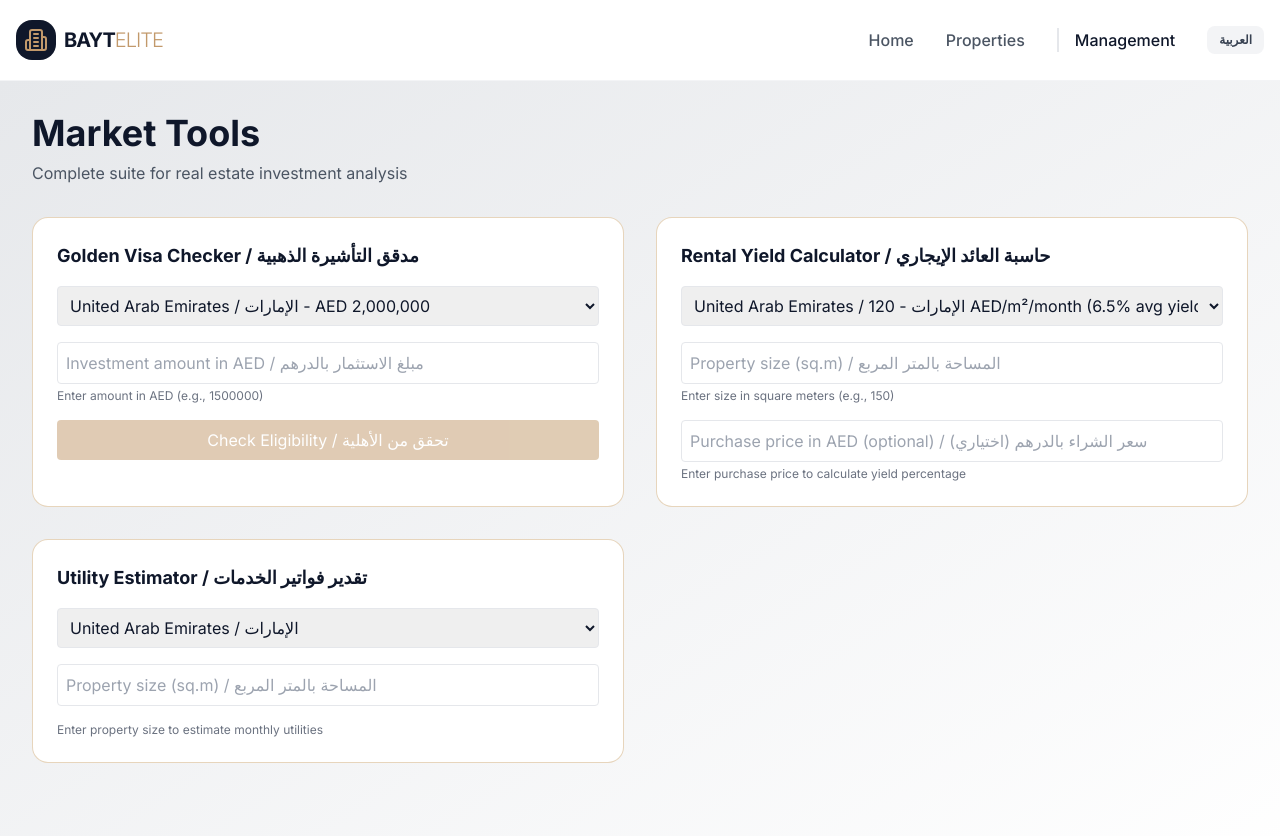
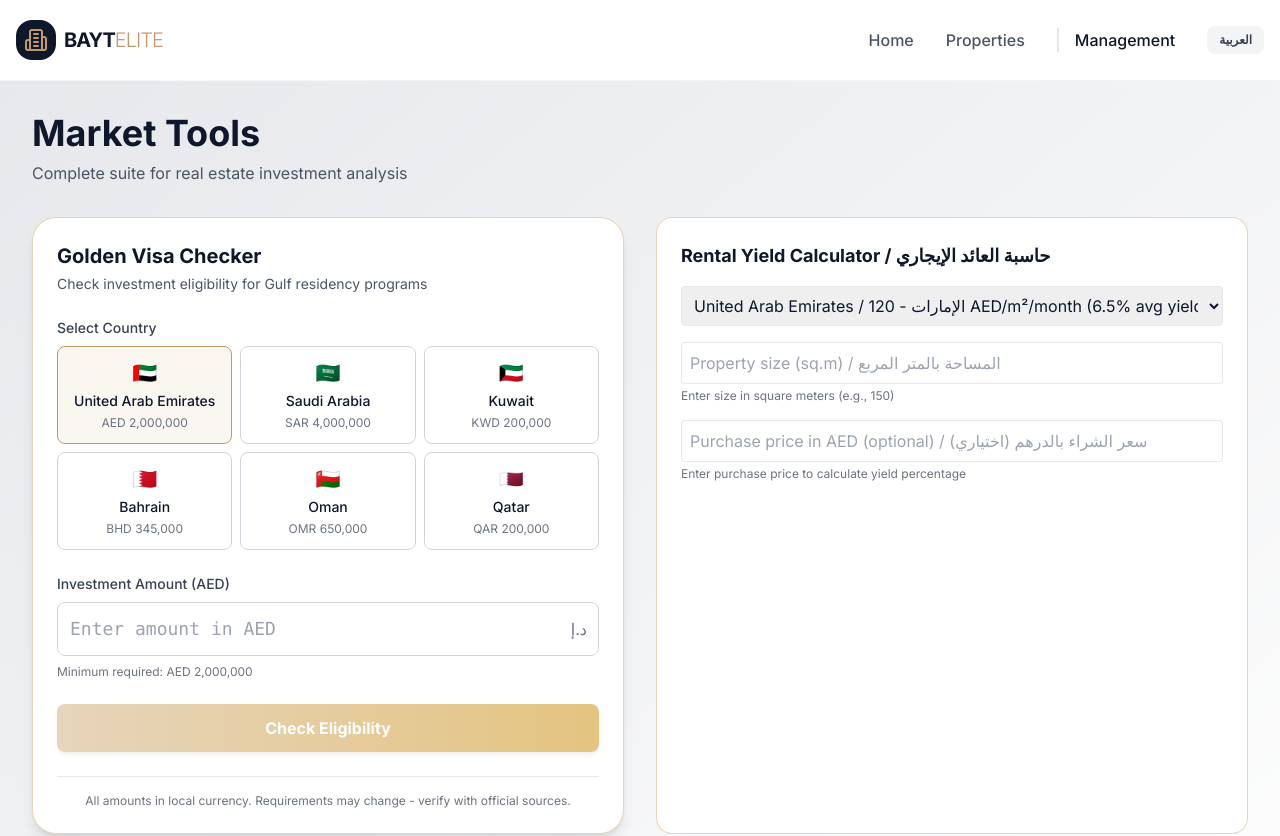
Before and after one commit to fazetdev/baytelitet, a Next.js app: page /market-tools in a window 1280 px wide. Shown: the top 836 px of the page. Built offline with nearby package versions, Linux system fonts and the light colour scheme.

Commit message:
fix: update MarketHighlights and refine Golden Visa logic for accuracy

```diff
--- a/app/home/MarketHighlights.tsx
+++ b/app/home/MarketHighlights.tsx
@@ -17,22 +17,13 @@ const stats: Stat[] = [
 ];
 
 export default function MarketHighlights(): JSX.Element {
-  const { lang, toggleLanguage } = useLanguage();
+  const { lang } = useLanguage(); // REMOVED: toggleLanguage
   const isRTL = lang === 'ar';
 
   return (
     <section className="py-16 bg-bayt-dark text-white" dir={isRTL ? 'rtl' : 'ltr'}>
       <div className="container mx-auto px-6">
-        {/* Language Toggle */}
-        <div className="flex justify-end mb-6">
-          <button
-            onClick={toggleLanguage}
-            className="flex items-center gap-2 px-4 py-2 rounded-full bg-white text-bayt-dark font-medium border border-bayt-cool/30 hover:border-bayt-warm transition-colors"
-            aria-label={isRTL ? 'التبديل إلى الإنجليزية' : 'Switch to Arabic'}
-          >
-            {isRTL ? 'AR' : 'EN'}
-          </button>
-        </div>
+        {/* REMOVED: Duplicate language toggle button */}
 
         {/* Stats Grid */}
         <div className="grid grid-cols-2 md:grid-cols-4 gap-8 text-center">
--- a/app/market-tools/GoldenVisaChecker.tsx
+++ b/app/market-tools/GoldenVisaChecker.tsx
@@ -1,38 +1,127 @@
 'use client';
 
-import { useState, useEffect } from 'react';
+import { useState, useEffect, FC } from 'react';
 
 interface Country {
   code: string;
   nameEn: string;
   nameAr: string;
-  goldenVisaThreshold: number;
+  currency: string;
+  currencySymbol: string;
+  threshold: number;
+  currencyLocale: string;
+  flagEmoji: string;
+}
+
+interface GoldenVisaCheckerProps {
+  lang?: 'en' | 'ar';
 }
 
 const countries: Country[] = [
-  { code: 'UAE', nameEn: 'United Arab Emirates', nameAr: 'الإمارات', goldenVisaThreshold: 2000000 },
-  { code: 'BHR', nameEn: 'Bahrain', nameAr: 'البحرين', goldenVisaThreshold: 345000 },
-  { code: 'OM', nameEn: 'Oman', nameAr: 'عمان', goldenVisaThreshold: 650000 },
-  { code: 'QA', nameEn: 'Qatar', nameAr: 'قطر', goldenVisaThreshold: 200000 },
+  {
+    code: 'UAE',
+    nameEn: 'United Arab Emirates',
+    nameAr: 'الإمارات',
+    currency: 'AED',
+    currencySymbol: 'د.إ',
+    threshold: 2000000,
+    currencyLocale: 'en-AE',
+    flagEmoji: '🇦🇪'
+  },
+  {
+    code: 'SA',
+    nameEn: 'Saudi Arabia',
+    nameAr: 'السعودية',
+    currency: 'SAR',
+    currencySymbol: '﷼',
+    threshold: 4000000,
+    currencyLocale: 'en-SA',
+    flagEmoji: '🇸🇦'
+  },
+  {
+    code: 'KW',
+    nameEn: 'Kuwait',
+    nameAr: 'الكويت',
+    currency: 'KWD',
+    currencySymbol: 'د.ك',
+    threshold: 200000,
+    currencyLocale: 'en-KW',
+    flagEmoji: '🇰🇼'
+  },
+  {
+    code: 'BHR',
+    nameEn: 'Bahrain',
+    nameAr: 'البحرين',
+    currency: 'BHD',
+    currencySymbol: '.د.ب',
+    threshold: 345000,
+    currencyLocale: 'en-BH',
+    flagEmoji: '🇧🇭'
+  },
+  {
+    code: 'OM',
+    nameEn: 'Oman',
+    nameAr: 'عمان',
+    currency: 'OMR',
+    currencySymbol: 'ر.ع.',
+    threshold: 650000,
+    currencyLocale: 'en-OM',
+    flagEmoji: '🇴🇲'
+  },
+  {
+    code: 'QA',
+    nameEn: 'Qatar',
+    nameAr: 'قطر',
+    currency: 'QAR',
+    currencySymbol: 'ر.ق',
+    threshold: 200000,
+    currencyLocale: 'en-QA',
+    flagEmoji: '🇶🇦'
+  },
 ];
 
-export default function GoldenVisaChecker() {
+const GoldenVisaChecker: FC<GoldenVisaCheckerProps> = ({ lang = 'en' }) => {
   const [selectedCountry, setSelectedCountry] = useState<Country>(countries[0]);
   const [investment, setInvestment] = useState<string>('');
   const [eligible, setEligible] = useState<boolean | null>(null);
   const [touched, setTouched] = useState(false);
+  const isRTL = lang === 'ar';
 
   // Validate input - only allow positive numbers
   const validateInput = (value: string): boolean => {
     if (value === '') return true;
-    const num = parseFloat(value);
-    return !isNaN(num) && num >= 0 && num <= 1000000000; // 1 billion AED max
+    const num = parseFloat(value.replace(/,/g, ''));
+    return !isNaN(num) && num >= 0 && num <= 10000000000; // 10 billion max
   };
 
   const handleInvestmentChange = (value: string) => {
     if (validateInput(value)) {
-      setInvestment(value);
+      // Remove commas for storage, add for display
+      const numValue = value.replace(/,/g, '');
+      setInvestment(numValue);
       setTouched(true);
+    }
+  };
+
+  const formatDisplayNumber = (value: string): string => {
+    if (!value) return '';
+    const num = parseFloat(value.replace(/,/g, ''));
+    if (isNaN(num)) return value;
+    return num.toLocaleString('en-US');
+  };
+
+  // Format currency for display - uses country-specific settings
+  const formatCurrency = (amount: number, country: Country): string => {
+    try {
+      return new Intl.NumberFormat(country.currencyLocale, {
+        style: 'currency',
+        currency: country.currency,
+        minimumFractionDigits: 0,
+        maximumFractionDigits: 0,
+      }).format(amount);
+    } catch {
+      // Fallback formatting
+      return `${country.currencySymbol} ${amount.toLocaleString('en-US')}`;
     }
   };
 
@@ -42,23 +131,13 @@ export default function GoldenVisaChecker() {
       return;
     }
 
-    const investmentNum = parseFloat(investment);
+    const investmentNum = parseFloat(investment.replace(/,/g, ''));
     if (isNaN(investmentNum) || investmentNum < 0) {
       setEligible(null);
       return;
     }
 
-    setEligible(investmentNum >= selectedCountry.goldenVisaThreshold);
-  };
-
-  // Format currency for display
-  const formatAED = (amount: number): string => {
-    return new Intl.NumberFormat('en-AE', {
-      style: 'currency',
-      currency: 'AED',
-      minimumFractionDigits: 0,
-      maximumFractionDigits: 0,
-    }).format(amount);
+    setEligible(investmentNum >= selectedCountry.threshold);
   };
 
   useEffect(() => {
@@ -67,91 +146,162 @@ export default function GoldenVisaChecker() {
     }
   }, [selectedCountry, investment]);
 
+  const getRequiredAdditional = (): number => {
+    if (!investment || eligible === null || eligible) return 0;
+    const investmentNum = parseFloat(investment.replace(/,/g, ''));
+    return selectedCountry.threshold - investmentNum;
+  };
+
   return (
-    <div className="p-6 bg-white rounded-xl border border-bayt-warm/50 space-y-4">
-      <h4 className="text-lg font-bold text-bayt-dark">Golden Visa Checker / مدقق التأشيرة الذهبية</h4>
+    <div className="p-6 bg-white rounded-2xl border border-bayt-warm/50 space-y-6 shadow-lg" dir={isRTL ? 'rtl' : 'ltr'}>
+      <div>
+        <h4 className="text-xl font-bold text-bayt-dark mb-1">
+          {isRTL ? 'مدقق التأشيرة الذهبية' : 'Golden Visa Checker'}
+        </h4>
+        <p className="text-sm text-gray-600">
+          {isRTL
+            ? 'تحقق من أهلية الاستثمار لبرامج الإقامة في دول الخليج'
+            : 'Check investment eligibility for Gulf residency programs'}
+        </p>
+      </div>
 
-      {/* Country selector with label */}
+      {/* Country Selector */}
       <div>
-        <label htmlFor="country-select" className="sr-only">
-          Select country
+        <label className="block text-sm font-medium text-gray-700 mb-2">
+          {isRTL ? 'اختر الدولة' : 'Select Country'}
         </label>
-        <select
-          id="country-select"
-          className="w-full border rounded p-2"
-          value={selectedCountry.code}
-          onChange={(e) => {
-            const country = countries.find(c => c.code === e.target.value);
-            if (country) {
+        <div className="grid grid-cols-2 md:grid-cols-3 gap-2">
+          {countries.map(country => (
+            <button
+              key={country.code}
+              onClick={() => {
                 setSelectedCountry(country);
                 setEligible(null);
-            }
               }}
+              className={`p-3 rounded-lg border flex flex-col items-center justify-center transition-all ${
+                selectedCountry.code === country.code
+                  ? 'border-bayt-warm bg-bayt-warm/10 text-bayt-dark'
+                  : 'border-gray-300 hover:border-bayt-warm/50 hover:bg-gray-50'
+              }`}
             >
-          {countries.map(c => (
-            <option key={c.code} value={c.code}>
-              {c.nameEn} / {c.nameAr} - {formatAED(c.goldenVisaThreshold)}
-            </option>
+              <span className="text-xl mb-1">{country.flagEmoji}</span>
+              <span className="font-medium text-sm">{isRTL ? country.nameAr : country.nameEn}</span>
+              <span className="text-xs text-gray-500 mt-1">
+                {formatCurrency(country.threshold, country)}
+              </span>
+            </button>
           ))}
-        </select>
+        </div>
       </div>
 
-      {/* Investment input with label */}
+      {/* Investment Input */}
       <div>
-        <label htmlFor="investment-input" className="sr-only">
-          Investment amount in AED
+        <label className="block text-sm font-medium text-gray-700 mb-2">
+          {isRTL ? `مبلغ الاستثمار (${selectedCountry.currency})` : `Investment Amount (${selectedCountry.currency})`}
         </label>
+        <div className="relative">
           <input
-          id="investment-input"
             type="text"
             inputMode="decimal"
-          pattern="[0-9]*"
-          placeholder="Investment amount in AED / مبلغ الاستثمار بالدرهم"
-          className="w-full border rounded p-2"
-          value={investment}
+            placeholder={isRTL ? `أدخل المبلغ بـ ${selectedCountry.currency}` : `Enter amount in ${selectedCountry.currency}`}
+            className="w-full p-3 border border-gray-300 rounded-lg text-lg font-mono focus:border-bayt-warm focus:ring-2 focus:ring-bayt-warm/20 outline-none transition-all"
+            value={formatDisplayNumber(investment)}
             onChange={(e) => handleInvestmentChange(e.target.value)}
             onBlur={() => setTouched(true)}
           />
-        <p className="text-xs text-gray-500 mt-1">
-          Enter amount in AED (e.g., 1500000)
+          <div className="absolute inset-y-0 right-3 flex items-center pointer-events-none">
+            <span className="text-gray-500">{selectedCountry.currencySymbol}</span>
+          </div>
+        </div>
+        <p className="text-xs text-gray-500 mt-2">
+          {isRTL
+            ? `الحد الأدنى المطلوب: ${formatCurrency(selectedCountry.threshold, selectedCountry)}`
+            : `Minimum required: ${formatCurrency(selectedCountry.threshold, selectedCountry)}`
+          }
         </p>
       </div>
 
-      {/* Check button */}
+      {/* Check Button */}
       <button
-        className="w-full bg-bayt-warm text-white p-2 rounded hover:bg-bayt-dark transition disabled:opacity-50 disabled:cursor-not-allowed"
+        className="w-full py-3 bg-gradient-to-r from-bayt-warm to-yellow-600 text-white font-bold rounded-lg hover:from-yellow-600 hover:to-bayt-warm transition-all shadow-md disabled:opacity-50 disabled:cursor-not-allowed"
         onClick={checkEligibility}
         disabled={!investment.trim()}
       >
-        Check Eligibility / تحقق من الأهلية
+        {isRTL ? 'تحقق من الأهلية' : 'Check Eligibility'}
       </button>
 
-      {/* Result */}
+      {/* Result Display */}
       {eligible !== null && (
         <div
-          className={`p-3 rounded ${eligible ? 'bg-green-100 text-green-800' : 'bg-red-100 text-red-800'}`}
+          className={`p-4 rounded-xl border ${
+            eligible
+              ? 'bg-green-50 border-green-200 text-green-800'
+              : 'bg-red-50 border-red-200 text-red-800'
+          }`}
           role="alert"
         >
-          <p className="font-semibold">
+          <div className="flex items-start gap-3">
+            <div className={`text-2xl ${eligible ? 'text-green-500' : 'text-red-500'}`}>
+              {eligible ? '✅' : '❌'}
+            </div>
+            <div className="flex-1">
+              <h5 className="font-bold text-lg">
                 {eligible
-              ? `✅ Eligible for ${selectedCountry.nameEn} Golden Visa!`
-              : `❌ Not eligible for ${selectedCountry.nameEn} Golden Visa`}
+                  ? (isRTL ? `مؤهل لتأشيرة ${selectedCountry.nameAr} الذهبية!` : `Eligible for ${selectedCountry.nameEn} Golden Visa!`)
+                  : (isRTL ? `غير مؤهل لتأشيرة ${selectedCountry.nameAr} الذهبية` : `Not eligible for ${selectedCountry.nameEn} Golden Visa`)
+                }
+              </h5>
+
+              <div className="mt-3 p-3 bg-white/50 rounded-lg">
+                <div className="grid grid-cols-2 gap-4">
+                  <div>
+                    <p className="text-sm text-gray-600">{isRTL ? 'استثمارك' : 'Your Investment'}</p>
+                    <p className="text-lg font-bold">
+                      {formatCurrency(parseFloat(investment) || 0, selectedCountry)}
                     </p>
-          <p className="text-sm mt-1">
-            {eligible
-              ? `مؤهل لتأشيرة الذهبية في ${selectedCountry.nameAr}!`
-              : `غير مؤهل لتأشيرة الذهبية في ${selectedCountry.nameAr}`}
+                  </div>
+                  <div>
+                    <p className="text-sm text-gray-600">{isRTL ? 'المطلوب' : 'Required'}</p>
+                    <p className="text-lg font-bold">
+                      {formatCurrency(selectedCountry.threshold, selectedCountry)}
                     </p>
-          <p className="text-sm mt-2">
-            Required: {formatAED(selectedCountry.goldenVisaThreshold)}
+                  </div>
+                </div>
+              </div>
+
               {!eligible && investment && (
-              <span className="block">
-                You need additional {formatAED(selectedCountry.goldenVisaThreshold - parseFloat(investment))}
-              </span>
+                <div className="mt-4 p-3 bg-white/70 rounded-lg">
+                  <p className="font-semibold mb-1">
+                    {isRTL ? 'المبلغ الإضافي المطلوب' : 'Additional Amount Needed'}
+                  </p>
+                  <p className="text-2xl font-bold text-red-600">
+                    {formatCurrency(getRequiredAdditional(), selectedCountry)}
+                  </p>
+                </div>
               )}
+
+              {eligible && (
+                <div className="mt-4 p-3 bg-green-100 rounded-lg border border-green-200">
+                  <p className="font-semibold text-green-800">
+                    {isRTL ? '🎉 تهانينا! يمكنك المتابعة مع المستشار القانوني.' : '🎉 Congratulations! You can proceed with legal consultation.'}
                   </p>
                 </div>
               )}
             </div>
+          </div>
+        </div>
+      )}
+
+      {/* Footer Note */}
+      <div className="pt-4 border-t border-gray-200">
+        <p className="text-xs text-gray-500 text-center">
+          {isRTL
+            ? 'جميع المبالغ بالعملة المحلية. قد تتغير المتطلبات - تحقق من المصادر الرسمية.'
+            : 'All amounts in local currency. Requirements may change - verify with official sources.'}
+        </p>
+      </div>
+    </div>
   );
-}
+};
+
+export default GoldenVisaChecker;
--- a/app/market-tools/page.tsx
+++ b/app/market-tools/page.tsx
@@ -1,19 +1,37 @@
 'use client';
+
+import { FC } from 'react';
 import GoldenVisaChecker from './GoldenVisaChecker';
 import RentalCalculator from './RentalCalculator';
 import UtilityEstimator from './UtilityEstimator';
 
-export default function MarketToolsPage() {
+interface MarketToolsPageProps {
+  lang?: 'en' | 'ar';
+}
+
+const MarketToolsPage: FC<MarketToolsPageProps> = ({ lang = 'en' }) => {
+  const isRTL = lang === 'ar';
+
   return (
-    <div className="min-h-screen p-8 bg-gradient-to-br from-bayt-light to-white">
-      <h1 className="text-4xl font-bold text-bayt-dark mb-2">Market Tools</h1>
-      <p className="text-gray-600 mb-8">Complete suite for real estate investment analysis</p>
+    <div className="min-h-screen p-8 bg-gradient-to-br from-bayt-light to-white" dir={isRTL ? 'rtl' : 'ltr'}>
+      <div className={`max-w-7xl mx-auto ${isRTL ? 'text-right' : 'text-left'}`}>
+        <h1 className="text-4xl font-bold text-bayt-dark mb-2">
+          {isRTL ? 'أدوات السوق' : 'Market Tools'}
+        </h1>
+        <p className="text-gray-600 mb-8">
+          {isRTL
+            ? 'مجموعة كاملة لتحليل الاستثمار العقاري'
+            : 'Complete suite for real estate investment analysis'}
+        </p>
 
-      <div className="grid grid-cols-1 lg:grid-cols-2 gap-8">
-        <GoldenVisaChecker />
-        <RentalCalculator />
-        <UtilityEstimator />
+        <div className="grid grid-cols-1 lg:grid-cols-2 gap-8">
+          <GoldenVisaChecker />
+          <RentalCalculator />
+          <UtilityEstimator />
+        </div>
       </div>
     </div>
   );
-}
+};
+
+export default MarketToolsPage;
```
Lines whose indentation alone changed are shown as unchanged.
